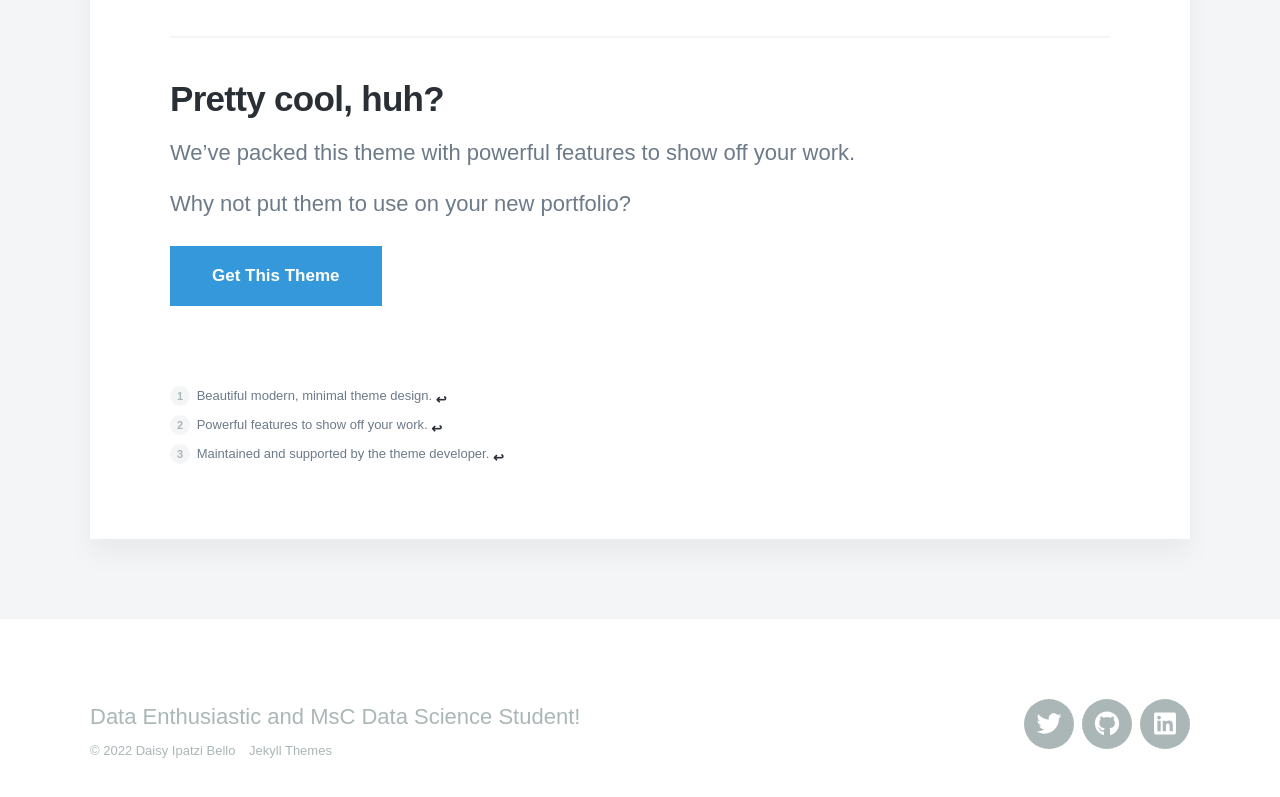
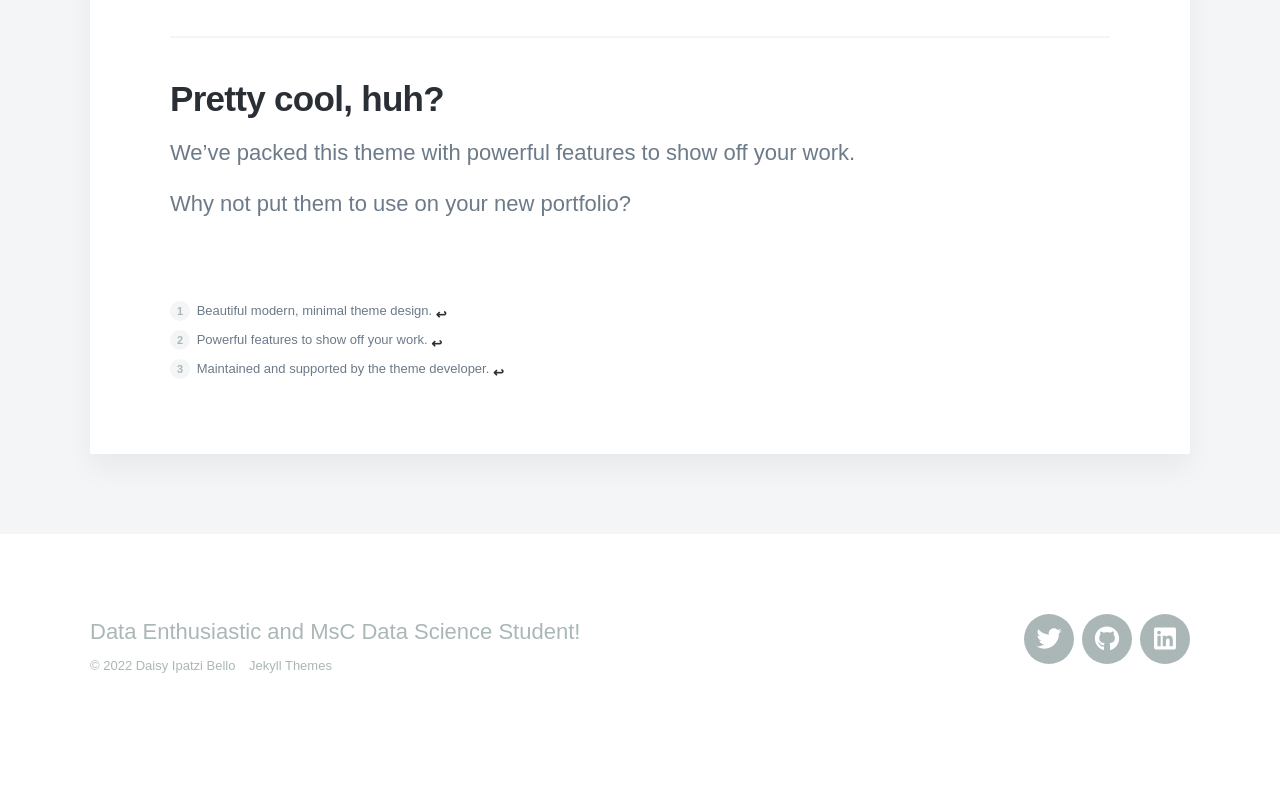
Before and after one commit to DaisyIpatzi/daisyipatzi.github.io, a Jekyll site: the page built from _projects/2018-06-30-demo-project.md, in a window 1280 px wide and 900 px high, scrolled down 5550 px, cut to the strip 63-860 px from the top of the window. Built offline with Jekyll 4.4.1, drawn with Linux system fonts in a browser that asks for light colours; nearby versions of some CDN libraries; some web fonts are replaced; after the commit the page ends 6365 px from its top, so only the background shows below that.

Commit message:
Update 2018-06-30-demo-project.md

```diff
--- a/_projects/2018-06-30-demo-project.md
+++ b/_projects/2018-06-30-demo-project.md
@@ -103,4 +103,4 @@ We've packed this theme with powerful features to show off your work.
 
 Why not put them to use on your new portfolio?
 
-<a href="https://jekyllthemes.io/theme/personal-website-jekyll-theme" class="button button--large">Get This Theme</a>
+<!--<a href="https://jekyllthemes.io/theme/personal-website-jekyll-theme" class="button button--large">Get This Theme</a>-->
```
